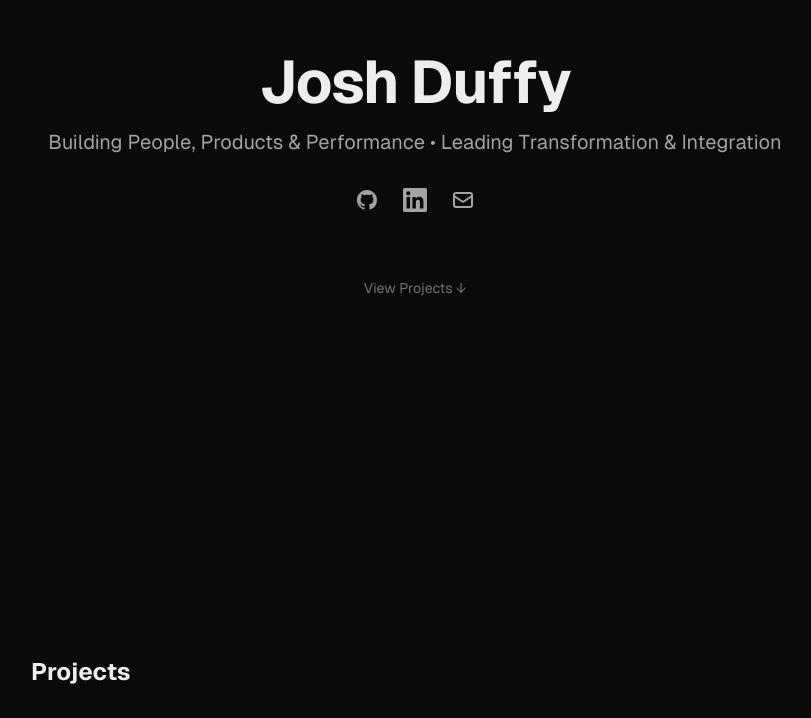
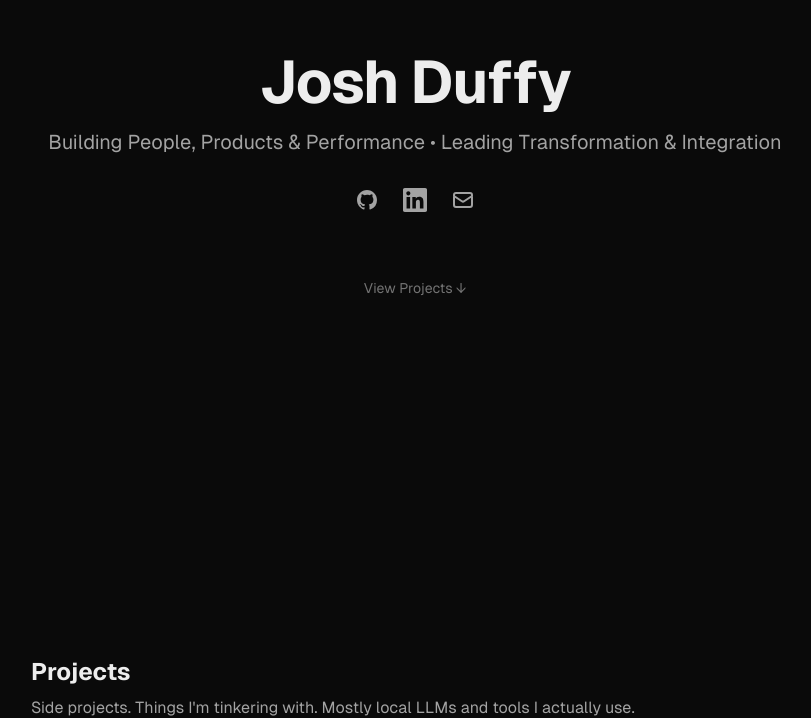
Before and after one commit to joshduffy/joshduffy.dev, a Next.js app: page / in a window 1280 px wide. Shown: the part 224-942 px from the top of the page, without its empty margins (225-1036 px from the left). Built offline with nearby package versions, Linux system fonts and the light colour scheme.

Commit message:
Add intro text to Projects section

```diff
--- a/src/components/Projects.tsx
+++ b/src/components/Projects.tsx
@@ -102,7 +102,10 @@ export default function Projects() {
   return (
     <section id="projects" className="py-20 px-6">
       <div className="max-w-3xl mx-auto">
-        <h2 className="text-2xl font-bold mb-8">Projects</h2>
+        <h2 className="text-2xl font-bold mb-2">Projects</h2>
+        <p className="text-neutral-400 mb-8">
+          Side projects. Things I&apos;m tinkering with. Mostly local LLMs and tools I actually use.
+        </p>
         <div className="grid gap-6 sm:grid-cols-2">
           {projects.map((project) => (
             <ProjectCard key={project.title} project={project} />
```
